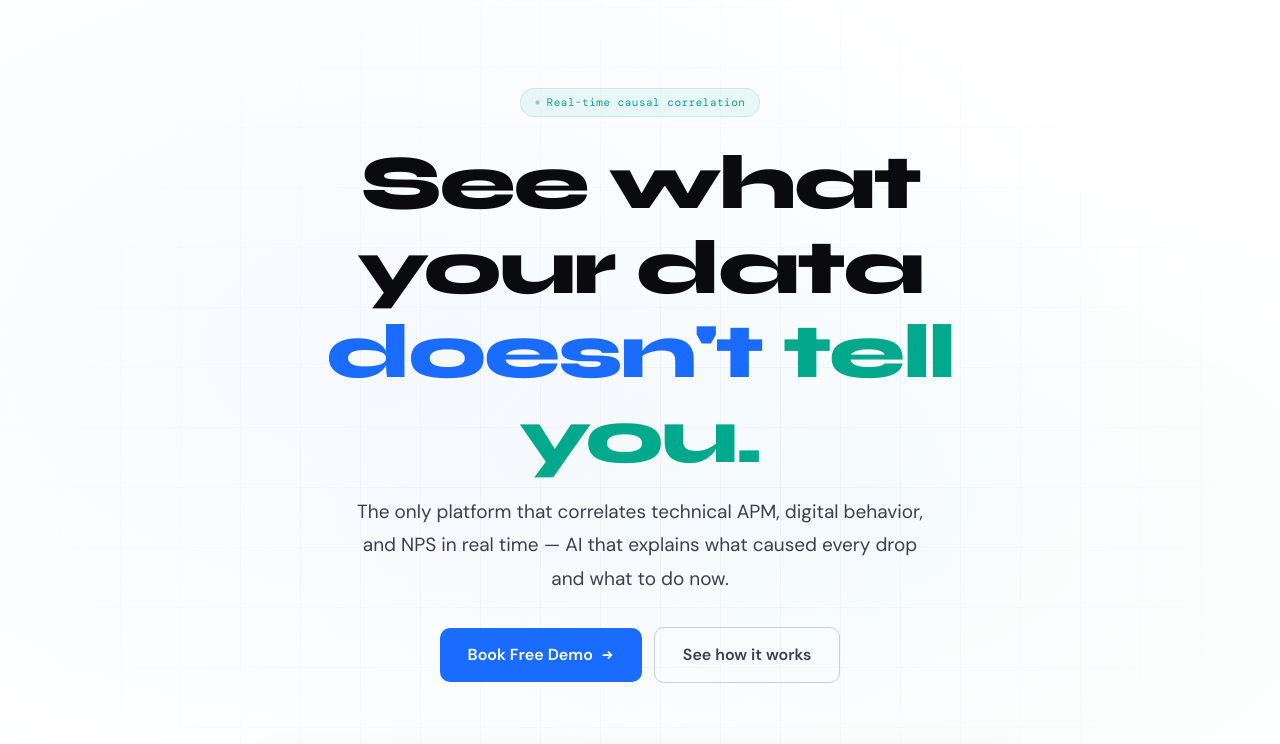
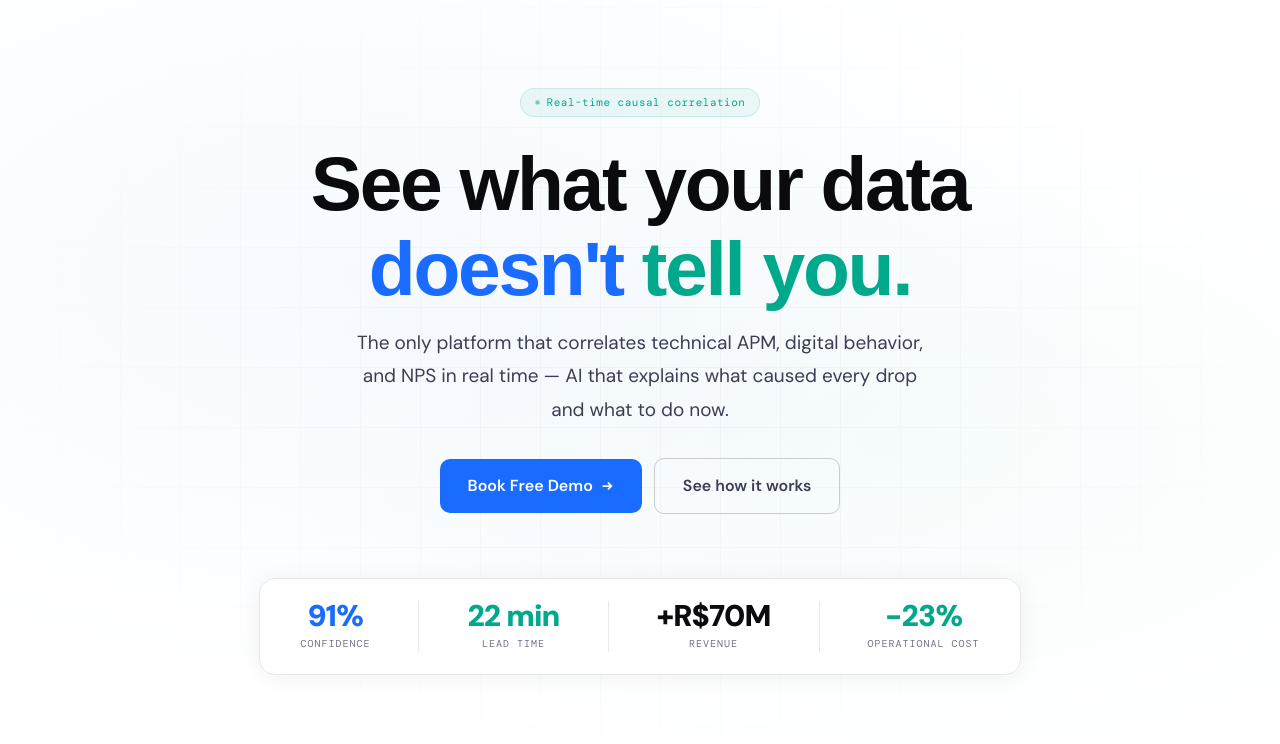
Before and after one commit to cezarcds/cegavi-site, a plain HTML site: page en/index.html in a window 1280 px wide. Shown: the part 53-797 px from the top of the page. Drawn offline with nearby package versions, Linux system fonts and the light colour scheme.

Commit message:
auto: update via Claude Code

```diff
--- a/assets/css/main.css
+++ b/assets/css/main.css
@@ -2,8 +2,6 @@
    CEGAVI — Design System
    Shared across all pages (EN + PT)
    ============================================================ */
-
-@import url('https://fonts.googleapis.com/css2?family=Syne:wght@600;700;800&display=swap');
 
 /* ── RESET ── */
 *, *::before, *::after { margin: 0; padding: 0; box-sizing: border-box; }
```
